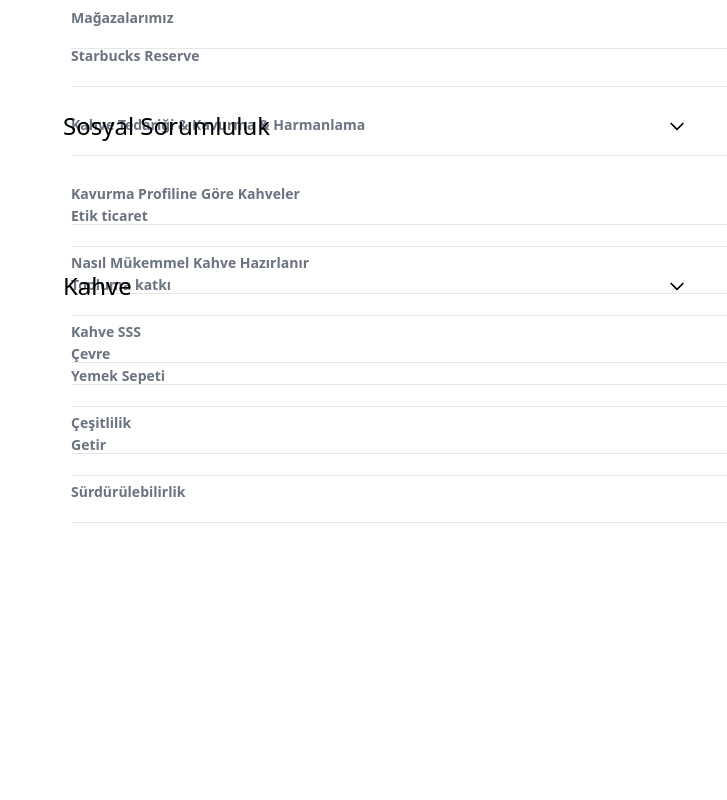
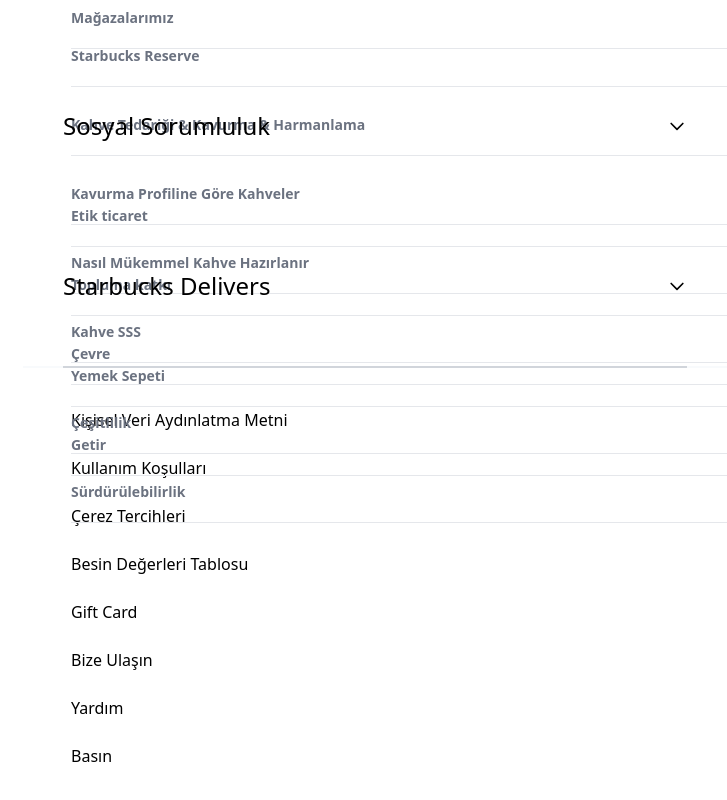
Before and after one commit to elselif/starbucks, a React (Create React App) app: page / in a window 1280 px wide. Shown: the part 3597-4397 px from the top of the page, without its empty margins (553-1280 px from the left). Before the commit the page ends 4120 px from the top, so only its background shows below. Built offline with nearby package versions, Linux system fonts and the light colour scheme.

Commit message:
add Footer adn FIXED ACCORDION
-accordion contenti güncellendi

```diff
--- a/src/Layouts/Accordion.tsx
+++ b/src/Layouts/Accordion.tsx
@@ -61,7 +61,7 @@
             </AccordionBody>
           </Accordion>
           <Accordion open={open === 4} icon={<Icon id={1} open={open} />} onClick={() => handleOpen(4)}>
-            <AccordionHeader className="px-10 py-16 text-2xl font-normal">Kahve</AccordionHeader>
+            <AccordionHeader className="px-10 py-16 text-2xl font-normal">Starbucks Delivers</AccordionHeader>
             <AccordionBody className="pl-12 text-sm font-bold w-[100%] h-[100%] text-left text-gray-500"  >
               <a href="" className="flex">Yemek Sepeti</a> <br /><hr />
               <a href="" className="flex mt-7">Getir</a> <br /><hr />
--- /dev/null
+++ b/src/Layouts/Footer.tsx
@@ -0,0 +1,21 @@
+import React from 'react'
+
+function Footer() {
+    return (
+        <>
+        <div className='bg-white w-[100%] text-left p-10 pl-12'>
+            <a href="" className='font-medium text-black py-2'>Kişisel Veri Aydınlatma Metni</a> <br/><br/>
+            <a href="" className='font-medium text-black py-2'>Kullanım Koşulları</a> <br/><br/>
+            <a href="" className='font-medium text-black py-2'>Çerez Tercihleri</a> <br/><br/>
+            <a href="" className='font-medium text-black py-2'>Besin Değerleri Tablosu</a> <br/><br/>
+            <a href="" className='font-medium text-black py-2'>Gift Card</a> <br/><br/>
+            <a href="" className='font-medium text-black py-2'>Bize Ulaşın</a> <br/><br/>
+            <a href="" className='font-medium text-black py-2'>Yardım</a> <br/><br/>
+            <a href="" className='font-medium text-black py-2'>Basın</a> <br/><br/>
+
+        </div>
+        </>
+    )
+}
+
+export default Footer
--- a/src/Pages/Content.tsx
+++ b/src/Pages/Content.tsx
@@ -1,7 +1,8 @@
 import React from 'react'
 import AddCard from '../components/Cards/AddCard'
 import LargeCard from '../components/Cards/LargeCard'
-import Footer from '../Layouts/Accordion'
+import Accordion from '../Layouts/Accordion'
+import Footer from '../Layouts/Footer'
 
 
 function Content() {
@@ -50,6 +51,9 @@
                     <div className='p-10'>
                         <hr />
                     </div>
+                    <Accordion />
+                    <div className='mx-10 bg-white border-b-2 border-gray-300'>
+                    </div>
                     <Footer />
                 </div>
 
```
